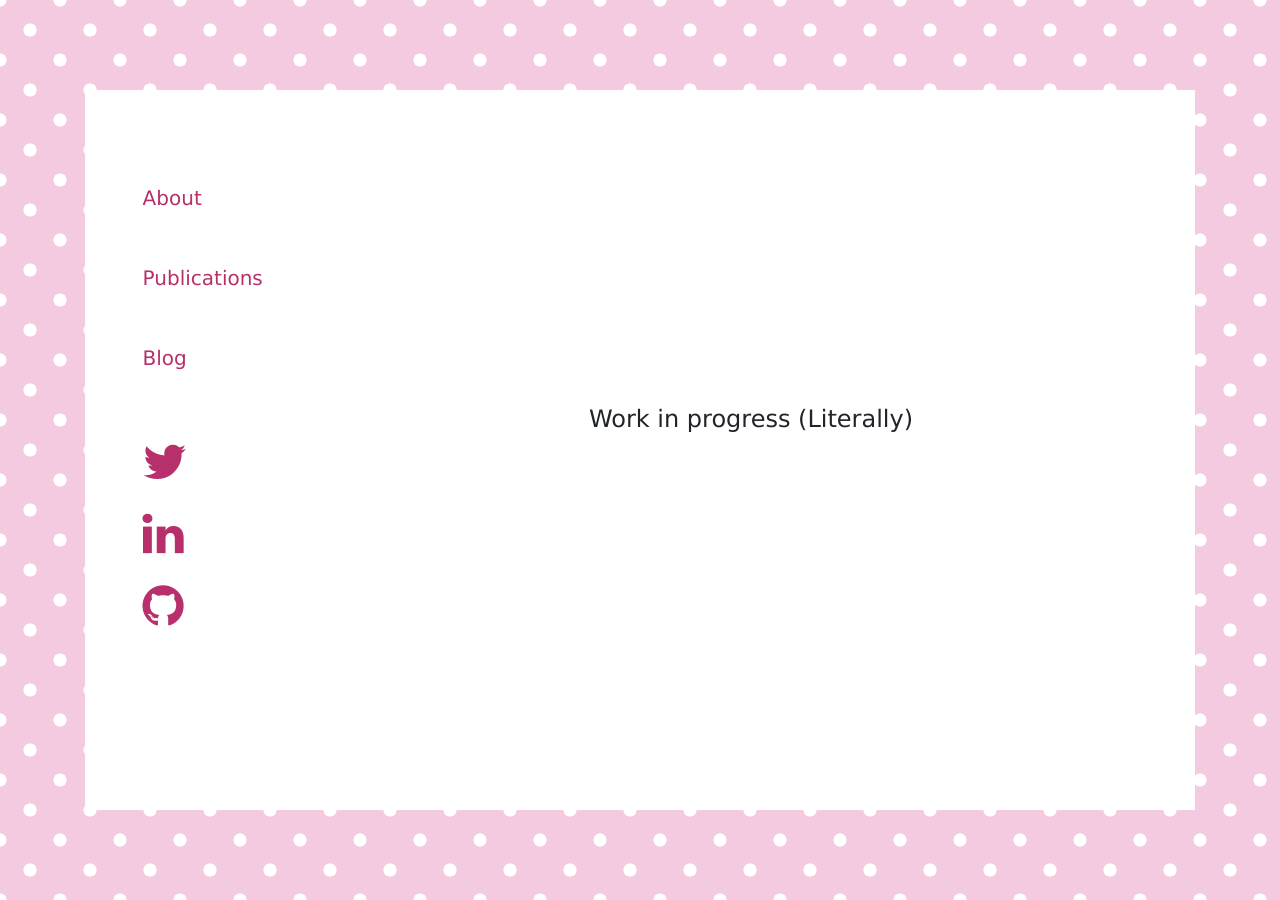
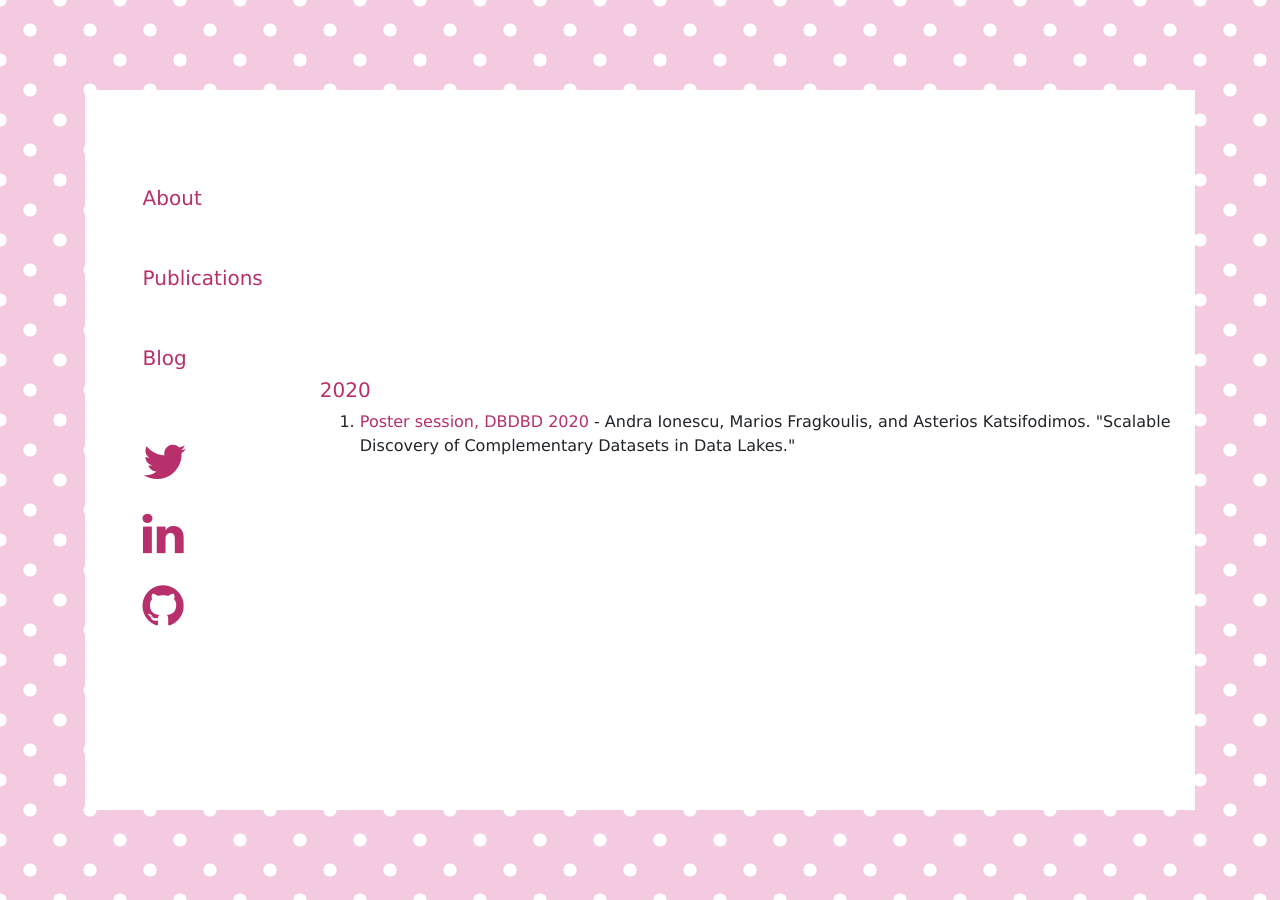
Before and after one commit to AndraIonescu/andradenisionescu.github.io, a Jekyll site: the page built from publications.html, in a window 1280 px wide. Built offline with Jekyll 4.4.1, drawn with Linux system fonts in a browser that asks for light colours; nearby versions of some CDN libraries.

Commit message:
Updated aboutme.html and publications.html

```diff
--- a/Gemfile
+++ b/Gemfile
@@ -13,3 +13,5 @@ group :jekyll_plugins do
   gem 'jekyll-feed'
   gem 'jekyll-seo-tag'
 end
+
+gem "webrick", "~> 1.7"
--- a/_includes/aboutme.html
+++ b/_includes/aboutme.html
@@ -6,9 +6,7 @@ Data Discovery in Data Lakes under the supervision of <a href="http://asterios.k
 <hr/>
 
 I grew up in Caracal, a small town in Romania and I currently live in {{ include.city }}. I am passionate about
-sports and currently I am into fitness, cycling, running, surfing and yoga. Sometimes I get inspired to
-cook healthy meals, which I document together with the food I try when I travel on
-<a href="https://www.instagram.com/healthylivingwithandra/" target="_blank">Instagram</a>.
+sports and currently I am into fitness, cycling, running, surfing and yoga. Current obsession: K-pop.
 
 <hr/>
 
--- a/_sass/main.scss
+++ b/_sass/main.scss
@@ -66,8 +66,6 @@
   margin-top: 10vh;
   margin-bottom: 10vh;
 }
-
-
 
 .content {
   min-height: 80vh;
@@ -166,3 +164,12 @@ div a:hover {
   color: white;
   font-weight: bold;
 }
+
+.pink-font {
+  color: #b7306b;
+}
+
+#publications {
+  margin-top: 30vh;
+  padding: 2vh 1vw;
+}
--- a/publications.html
+++ b/publications.html
@@ -3,8 +3,12 @@ title: Publications
 ---
 
 
-<div id="1" class="mt-35vh">
-    <h4>Work in progress (Literally)</h4>
+<div id="publications">
+<!--    <h4>Work in progress (Literally)</h4>-->
+    <h5 class="pink-font">2020</h5>
+    <ol>
+        <li>
+            <a href="http://soft.vub.ac.be/DBDBD2020/abstract/dbdbd_2020_ionescu.pdf" target="_blank">Poster session, DBDBD 2020</a> - Andra Ionescu, Marios Fragkoulis, and Asterios Katsifodimos. "Scalable Discovery of Complementary Datasets in Data Lakes."
+        </li>
+    </ol>
 </div>
-
-<canvas id="canvas" hidden></canvas>
```
